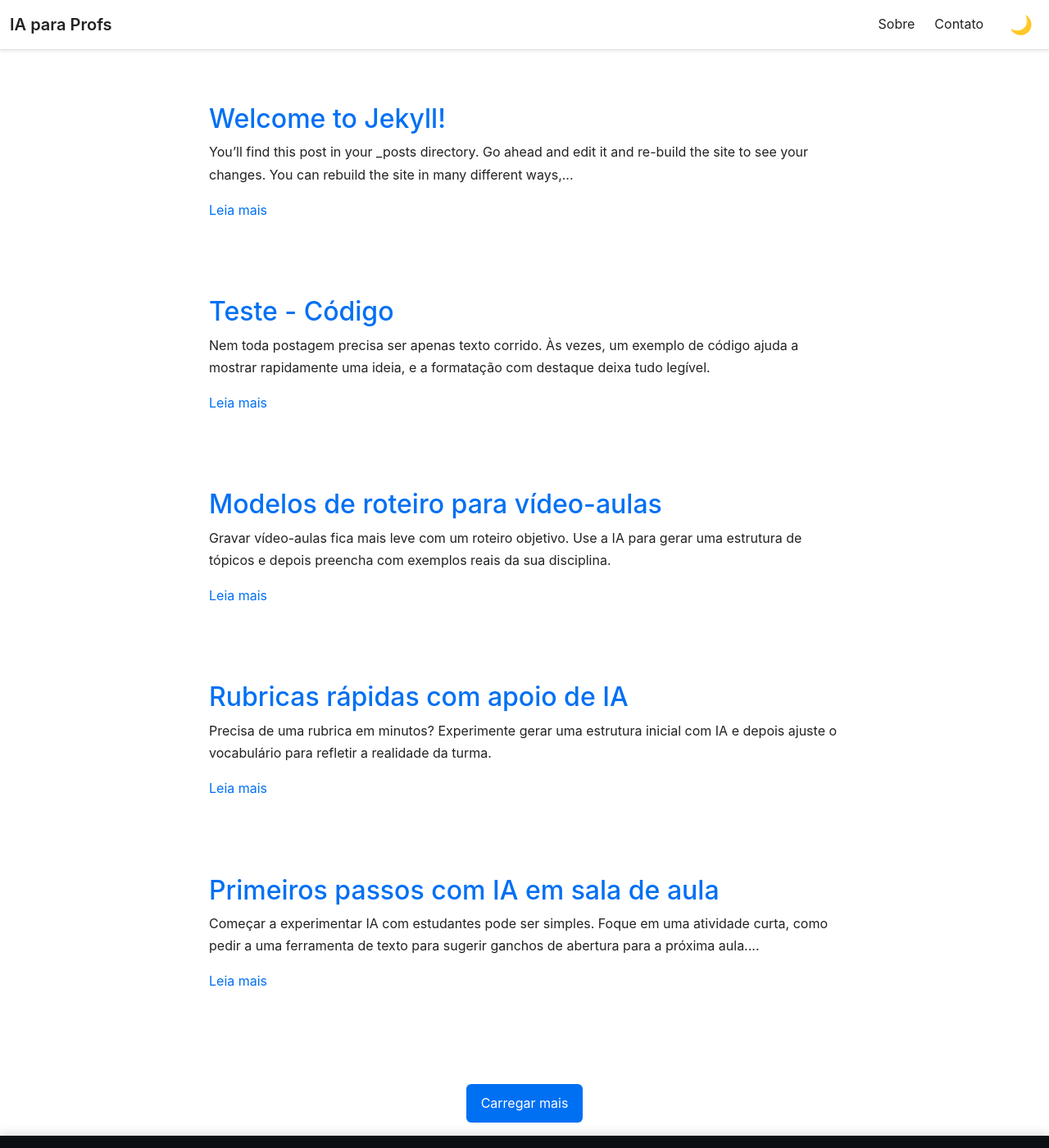
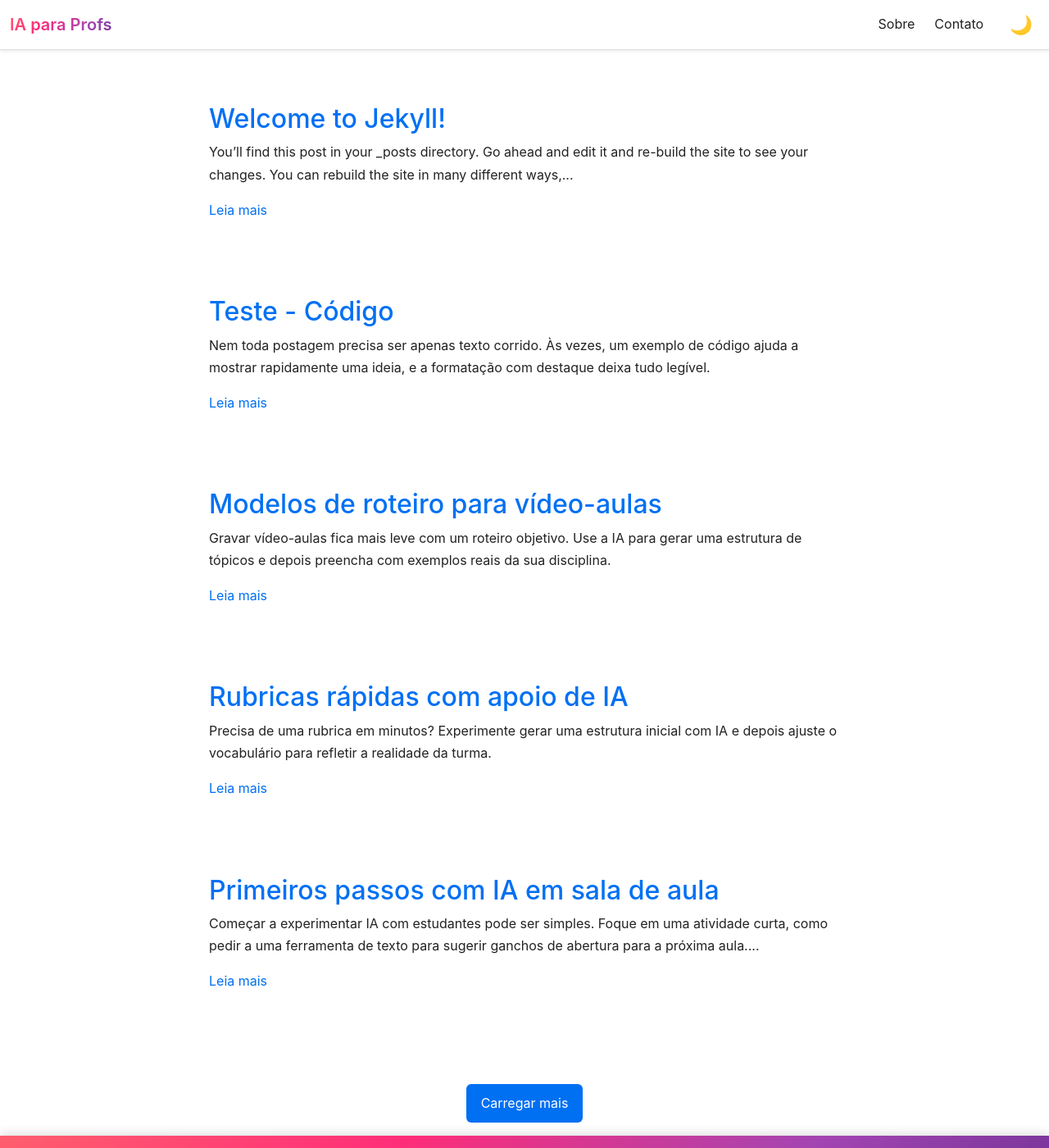
Before and after one commit to iaparaprofs/site, a Jekyll site: the page built from index.markdown, in a window 1280 px wide and 1400 px high. Shown: the whole window at 82% size. Built offline with Jekyll 4.4.1, drawn with Linux system fonts in a browser that asks for light colours.

Commit message:
Add gradient branding to header and footer

```diff
--- a/_includes/header.html
+++ b/_includes/header.html
@@ -1,6 +1,6 @@
 <nav class="navbar navbar-expand-md navbar-light bg-body-tertiary shadow-sm site-header">
   <div class="container-fluid">
-    <a class="navbar-brand fw-semibold" href="{{ '/' | relative_url }}">IA para Profs</a>
+    <a class="navbar-brand fw-semibold brand-gradient-text" href="{{ '/' | relative_url }}">IA para Profs</a>
 
     <button class="navbar-toggler" type="button" data-bs-toggle="collapse" data-bs-target="#navbarSupportedContent"
       aria-controls="navbarSupportedContent" aria-expanded="false" aria-label="Alternar navegação">
--- a/assets/main.css
+++ b/assets/main.css
@@ -32,6 +32,7 @@ main {
   --text: #222222;
   --border: #e0e0e0;
   --link: #0070f3;
+  --brand-gradient: linear-gradient(135deg, #ff5f6d 0%, #ff2d78 35%, #a445b2 70%, #6a3093 100%);
 }
 [data-theme="dark"] {
   --bg: #111111;
@@ -75,7 +76,14 @@ a:active {
   box-shadow: 0 2px 12px rgba(0, 0, 0, 0.05);
 }
 
-.navbar-brand,
+.brand-gradient-text {
+  background: var(--brand-gradient);
+  -webkit-background-clip: text;
+  -webkit-text-fill-color: transparent;
+  background-clip: text;
+  color: transparent !important;
+}
+
 .navbar-nav .nav-link,
 .navbar-toggler {
   color: var(--text) !important;
@@ -177,7 +185,7 @@ button:hover { background: #0059c0; }
 footer {
   text-align: center;
   padding: 1.75rem 1.25rem;
-  background: #0c1015;
+  background: var(--brand-gradient);
   color: #f7f7f7;
   box-shadow: 0 -2px 12px rgba(0, 0, 0, 0.15);
   width: 100vw;
```
